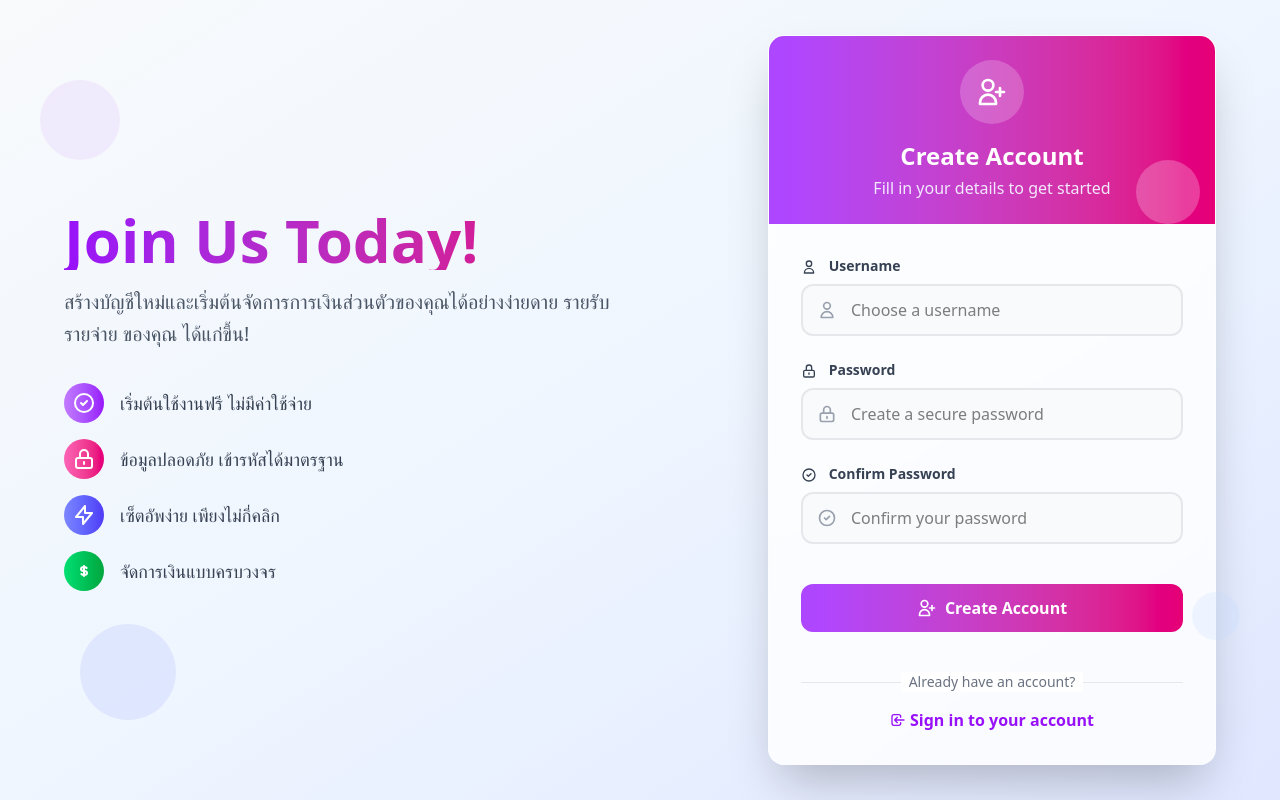
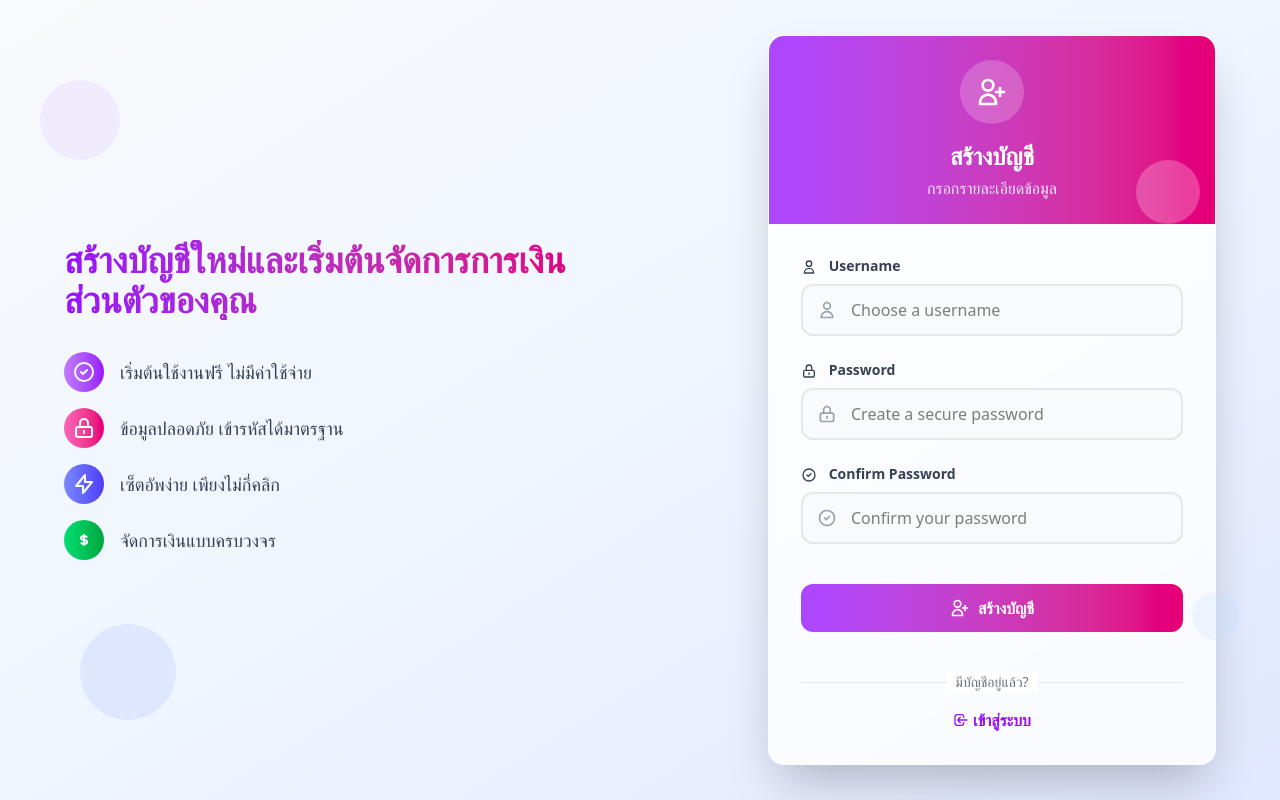
Before and after one commit to bXiilzy/pocket, a Django app: page /register/ in a window 1280 px wide. Run offline with Django 5.2, Linux system fonts and the light colour scheme; some libraries are stand-ins or nearby versions.

Commit message:
fix UI register

```diff
--- a/templates/register.html
+++ b/templates/register.html
@@ -11,11 +11,9 @@
         <!-- Left Side - Welcome Text -->
         <div class="text-center lg:text-left space-y-6">
           <div class="space-y-4">
-            <h1 class="text-6xl font-bold bg-gradient-to-r from-purple-600 to-pink-600 bg-clip-text text-transparent">
-              Join Us Today!
+            <h1 class="text-4xl font-bold bg-gradient-to-r from-purple-600 to-pink-600 bg-clip-text text-transparent">
+              สร้างบัญชีใหม่และเริ่มต้นจัดการการเงินส่วนตัวของคุณ
             </h1>
-            <p class="text-xl text-gray-600 leading-relaxed">
-              สร้างบัญชีใหม่และเริ่มต้นจัดการการเงินส่วนตัวของคุณได้อย่างง่ายดาย รายรับ รายจ่าย ของคุณ ได้แก่ขึ้น!
             </p>
           </div>
 
@@ -67,8 +65,8 @@
                   <path stroke-linecap="round" stroke-linejoin="round" stroke-width="2" d="M18 9v3m0 0v3m0-3h3m-3 0h-3m-2-5a4 4 0 11-8 0 4 4 0 018 0zM3 20a6 6 0 0112 0v1H3v-1z"/>
                 </svg>
               </div>
-              <h2 class="text-2xl font-bold text-white">Create Account</h2>
-              <p class="text-purple-100 mt-1">Fill in your details to get started</p>
+              <h2 class="text-2xl font-bold text-white">สร้างบัญชี</h2>
+              <p class="text-purple-100 mt-1">กรอกรายละเอียดข้อมูล</p>
             </div>
 
             <!-- Form Body -->
@@ -160,7 +158,7 @@
                     <svg class="w-5 h-5 mr-2" fill="none" stroke="currentColor" viewBox="0 0 24 24">
                       <path stroke-linecap="round" stroke-linejoin="round" stroke-width="2" d="M18 9v3m0 0v3m0-3h3m-3 0h-3m-2-5a4 4 0 11-8 0 4 4 0 018 0zM3 20a6 6 0 0112 0v1H3v-1z"/>
                     </svg>
-                    Create Account
+                    สร้างบัญชี
                   </button>
                 </div>
 
@@ -171,7 +169,7 @@
                       <div class="w-full border-t border-gray-200"></div>
                     </div>
                     <div class="relative flex justify-center text-sm">
-                      <span class="px-2 bg-white text-gray-500">Already have an account?</span>
+                      <span class="px-2 bg-white text-gray-500">มีบัญชีอยู่แล้ว?</span>
                     </div>
                   </div>
                   <div class="mt-4">
@@ -182,7 +180,7 @@
                       <svg class="w-4 h-4 mr-1" fill="none" stroke="currentColor" viewBox="0 0 24 24">
                         <path stroke-linecap="round" stroke-linejoin="round" stroke-width="2" d="M11 16l-4-4m0 0l4-4m-4 4h14m-5 4v1a3 3 0 01-3 3H6a3 3 0 01-3-3V7a3 3 0 013-3h7a3 3 0 013 3v1"/>
                       </svg>
-                      Sign in to your account
+                      เข้าสู่ระบบ
                     </a>
                   </div>
                 </div>
```
